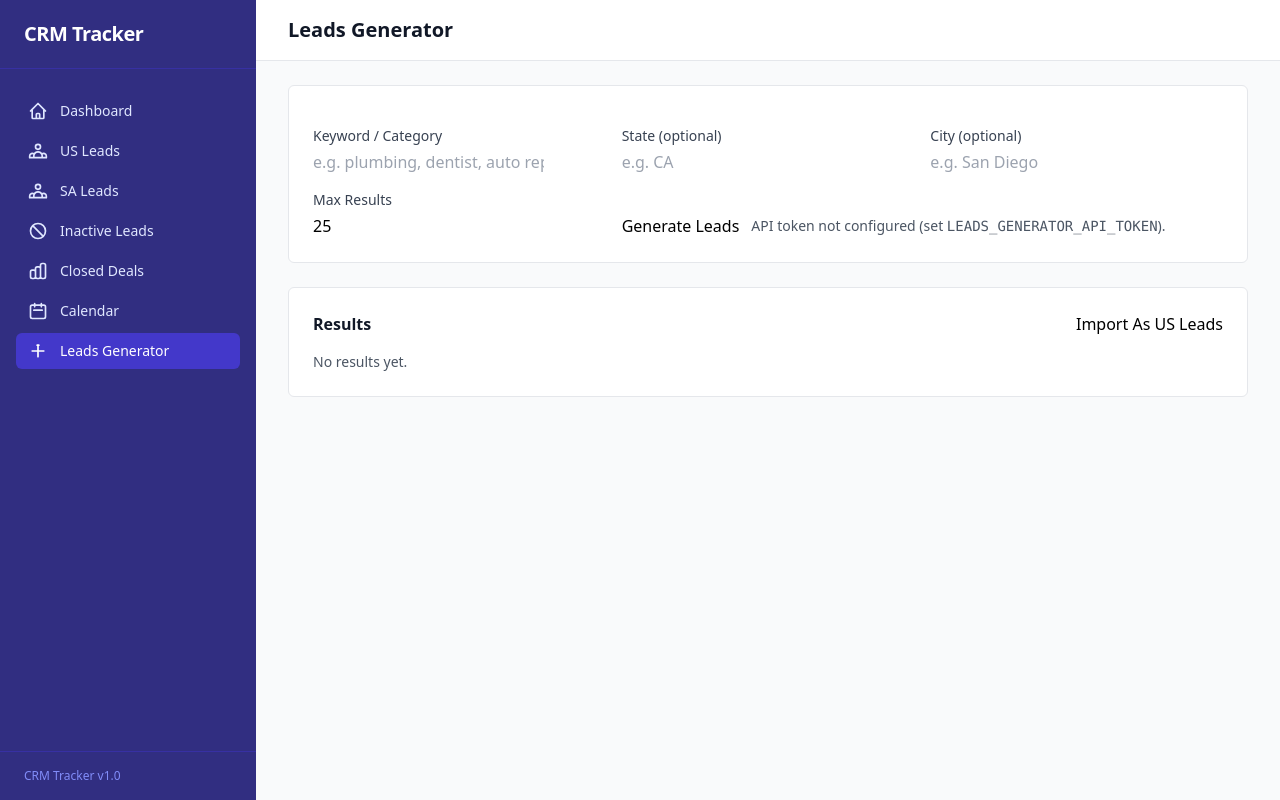
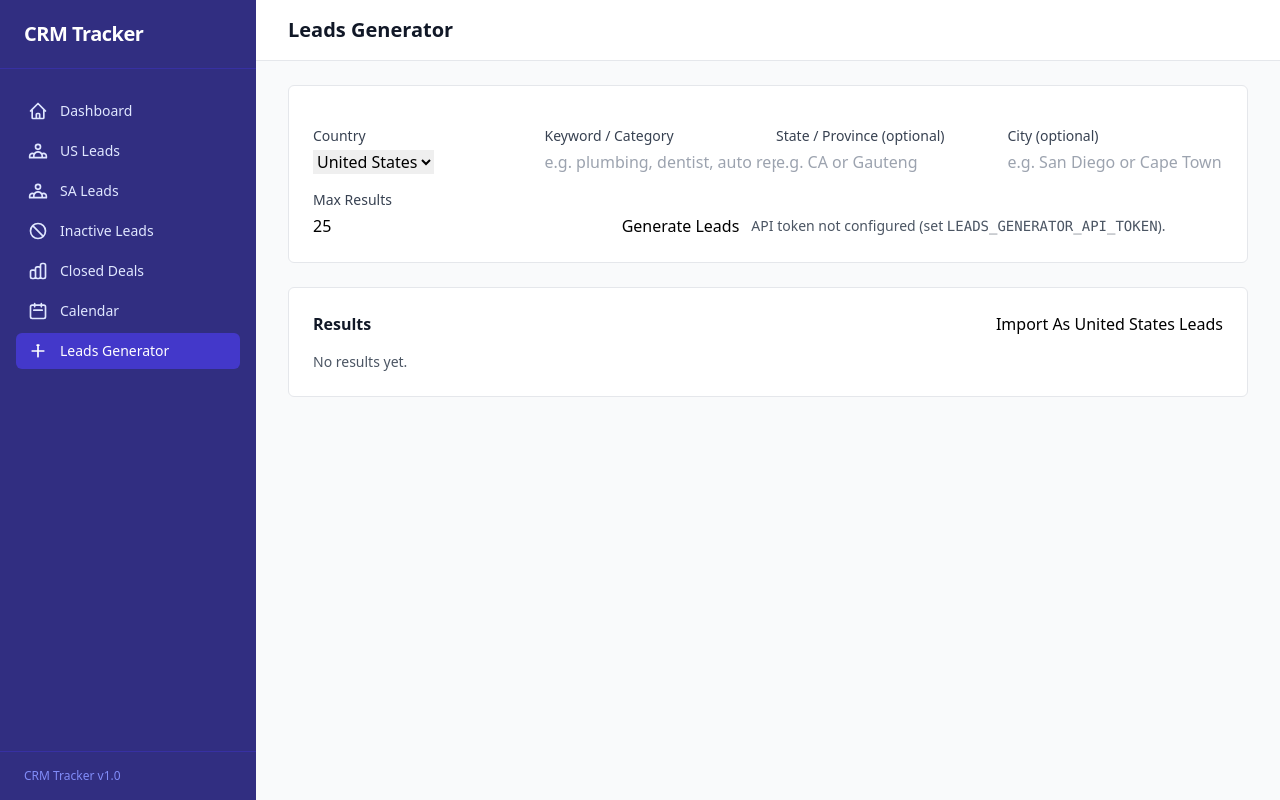
Before and after one commit to simonburger-web/crm-tracker, a Django app: page /leads/generator/ in a window 1280 px wide. Run offline with Django 5.2, Linux system fonts and the light colour scheme; some libraries are stand-ins or nearby versions.

Commit message:
Add South Africa country support to leads generator

```diff
--- a/crm/forms.py
+++ b/crm/forms.py
@@ -61,6 +61,17 @@ class NoteForm(forms.ModelForm):
 
 
 class LeadsGeneratorForm(forms.Form):
+    COUNTRY_CHOICES = [
+        ('us', 'United States'),
+        ('sa', 'South Africa'),
+    ]
+
+    country = forms.ChoiceField(
+        choices=COUNTRY_CHOICES,
+        initial='us',
+        widget=forms.Select(attrs={'class': 'form-input'}),
+        label='Country',
+    )
     keyword = forms.CharField(
         required=True,
         widget=forms.TextInput(attrs={'class': 'form-input', 'placeholder': 'e.g. plumbing, dentist, auto repair'}),
@@ -68,12 +79,12 @@ class LeadsGeneratorForm(forms.Form):
     )
     state = forms.CharField(
         required=False,
-        widget=forms.TextInput(attrs={'class': 'form-input', 'placeholder': 'e.g. CA'}),
-        label='State (optional)',
+        widget=forms.TextInput(attrs={'class': 'form-input', 'placeholder': 'e.g. CA or Gauteng'}),
+        label='State / Province (optional)',
     )
     city = forms.CharField(
         required=False,
-        widget=forms.TextInput(attrs={'class': 'form-input', 'placeholder': 'e.g. San Diego'}),
+        widget=forms.TextInput(attrs={'class': 'form-input', 'placeholder': 'e.g. San Diego or Cape Town'}),
         label='City (optional)',
     )
     max_results = forms.IntegerField(
--- a/crm/views.py
+++ b/crm/views.py
@@ -10,7 +10,13 @@ from .models import Contact, Deal, Note, Meeting, TodoBlock
 from .forms import ContactForm, DealForm, NoteForm, MeetingForm, LeadsGeneratorForm
 
 
-def _leads_generator_fetch(*, keyword: str, state: str = '', city: str = '', max_results: int = 25):
+_COUNTRY_CONFIG = {
+    'us': {'label': 'United States', 'gl': 'us'},
+    'sa': {'label': 'South Africa', 'gl': 'za'},
+}
+
+
+def _leads_generator_fetch(*, keyword: str, state: str = '', city: str = '', max_results: int = 25, country: str = 'us'):
     """
     Fetch businesses matching filters, ideally restricted to "no website".
 
@@ -28,12 +34,14 @@ def _leads_generator_fetch(*, keyword: str, state: str = '', city: str = '', max
     if not token:
         raise RuntimeError('LEADS_GENERATOR_API_TOKEN is not set')
 
+    country_cfg = _COUNTRY_CONFIG.get(country) or _COUNTRY_CONFIG['us']
+
     q_parts = [keyword.strip()]
     if city.strip():
         q_parts.append(city.strip())
     if state.strip():
         q_parts.append(state.strip())
-    q_parts.append('United States')
+    q_parts.append(country_cfg['label'])
     query = ' '.join([p for p in q_parts if p])
 
     out = []
@@ -63,7 +71,7 @@ def _leads_generator_fetch(*, keyword: str, state: str = '', city: str = '', max
             'type': 'search',
             'q': query,
             'hl': 'en',
-            'gl': 'us',
+            'gl': country_cfg['gl'],
             'google_domain': 'google.com',
             'api_key': token,
             'start': start,
@@ -420,10 +428,12 @@ def note_delete(request, pk):
 
 def leads_generator(request):
     """
-    Leads Generator: scrape/fetch US businesses with no websites, then import as US leads.
+    Leads Generator: fetch businesses with no websites, then import as leads for the selected country.
     """
     session_key = 'leads_generator_last_results'
+    session_country_key = 'leads_generator_last_country'
     results = request.session.get(session_key) or []
+    last_country = request.session.get(session_country_key) or 'us'
     error = None
     imported_count = None
 
@@ -431,6 +441,7 @@ def leads_generator(request):
         action = request.POST.get('action', 'search')
         if action == 'import':
             to_import = request.session.get(session_key) or []
+            region = last_country  # 'us' or 'sa'
             created = 0
             for r in to_import:
                 name = (r.get('name') or '').strip()
@@ -448,14 +459,14 @@ def leads_generator(request):
                     name=name,
                     phone=phone,
                     company=company,
-                    region='us',
+                    region=region,
                 ).exists()
                 if not exists:
                     Contact.objects.create(
                         name=name,
                         phone=phone,
                         company=company,
-                        region='us',
+                        region=region,
                         status='lead',
                     )
                     created += 1
@@ -467,12 +478,14 @@ def leads_generator(request):
             form = LeadsGeneratorForm(request.POST)
             if form.is_valid():
                 cd = form.cleaned_data
+                country = cd.get('country') or 'us'
                 try:
                     fetched = _leads_generator_fetch(
                         keyword=cd['keyword'],
                         state=cd.get('state') or '',
                         city=cd.get('city') or '',
                         max_results=cd.get('max_results') or 25,
+                        country=country,
                     )
                     # Defensive normalization for the template/session
                     inactive_phones = set(
@@ -491,6 +504,8 @@ def leads_generator(request):
                             'is_inactive': phone in inactive_phones,
                         })
                     request.session[session_key] = results
+                    request.session[session_country_key] = country
+                    last_country = country
                 except Exception as e:
                     error = str(e)
             else:
@@ -498,10 +513,13 @@ def leads_generator(request):
     else:
         form = LeadsGeneratorForm()
 
+    country_label = _COUNTRY_CONFIG.get(last_country, _COUNTRY_CONFIG['us'])['label']
+
     return render(request, 'crm/leads_generator.html', {
         'form': form,
         'results': results,
         'error': error,
         'imported_count': imported_count,
         'token_configured': bool(os.environ.get('LEADS_GENERATOR_API_TOKEN', '').strip()),
+        'country_label': country_label,
     })
--- a/templates/crm/leads_generator.html
+++ b/templates/crm/leads_generator.html
@@ -7,7 +7,7 @@
   <div class="max-w-5xl space-y-6">
     {% if imported_count != None %}
       <div class="rounded-md border border-green-200 bg-green-50 px-4 py-3 text-sm text-green-900">
-        Imported {{ imported_count }} leads into US Leads.
+        Imported {{ imported_count }} leads into {{ country_label }} Leads.
       </div>
     {% endif %}
 
@@ -22,7 +22,12 @@
         {% csrf_token %}
         <input type="hidden" name="action" value="search" />
 
-        <div class="grid grid-cols-1 md:grid-cols-3 gap-4">
+        <div class="grid grid-cols-1 md:grid-cols-4 gap-4">
+          <div>
+            <label class="block text-sm font-medium text-gray-700 mb-1">{{ form.country.label }}</label>
+            {{ form.country }}
+            {% if form.country.errors %}<p class="text-sm text-red-600 mt-1">{{ form.country.errors|striptags }}</p>{% endif %}
+          </div>
           <div>
             <label class="block text-sm font-medium text-gray-700 mb-1">{{ form.keyword.label }}</label>
             {{ form.keyword }}
@@ -67,7 +72,7 @@
         <form method="post">
           {% csrf_token %}
           <input type="hidden" name="action" value="import" />
-          <button type="submit" class="btn-secondary" {% if not results %}disabled{% endif %}>Import As US Leads</button>
+          <button type="submit" class="btn-secondary" {% if not results %}disabled{% endif %}>Import As {{ country_label }} Leads</button>
         </form>
       </div>
 
```
